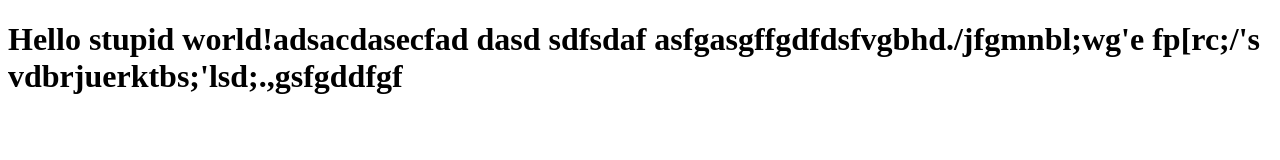
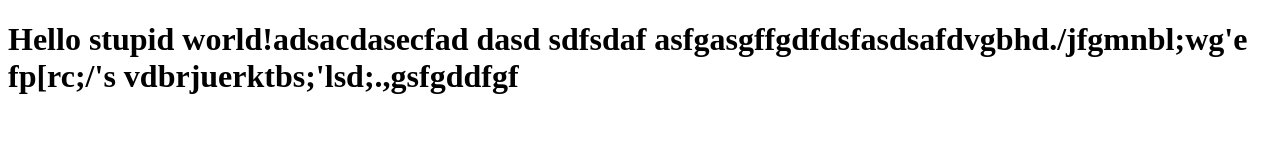
Before and after one commit to keur1234/learn-git, a plain HTML site: page index.html in a window 1280 px wide. Drawn offline with Linux system fonts and the light colour scheme.

Commit message:
asdasdwq
asdasd

```diff
--- a/index.html
+++ b/index.html
@@ -7,7 +7,7 @@
 </head>
 <body>
     <h1>Hello stupid world!adsacdasecfad dasd sdfsdaf
-        asfgasgffgdfdsfvgbhd./jfgmnbl;wg'e
+        asfgasgffgdfdsfasdsafdvgbhd./jfgmnbl;wg'e
         fp[rc;/'s
         vdbrjuerktbs;'lsd;.,gsfgddfgf</h1>
 
```
